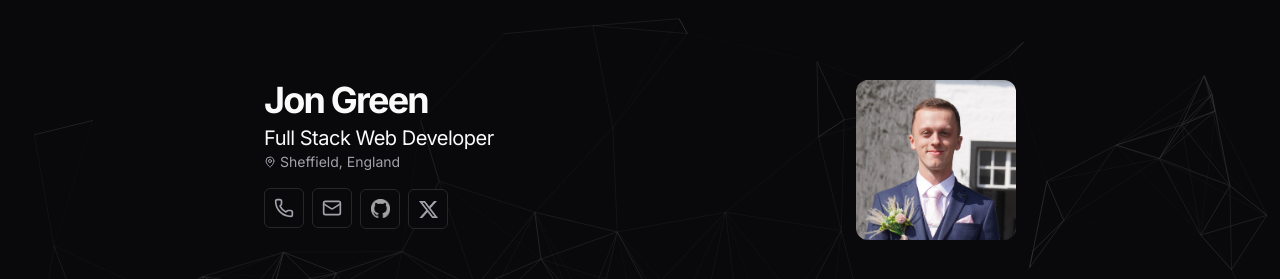
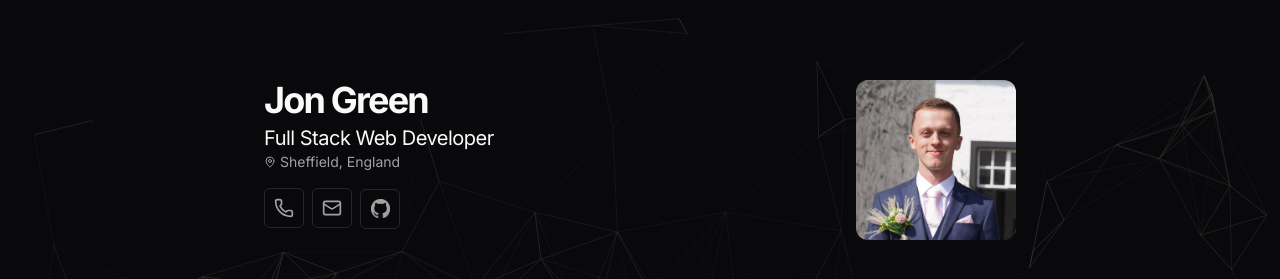
Before and after one commit to jongreen96/Portfolio, a Next.js app: page / in a window 1280 px wide. Shown: the top 279 px of the page. Built offline with nearby package versions, Linux system fonts and the light colour scheme.

Commit message:
Remove unused Twitter button and associated image from homepage

```diff
--- a/src/app/page.tsx
+++ b/src/app/page.tsx
@@ -54,18 +54,6 @@ export default function Home() {
                   width={19}
                   height={19}
                   aria-label='github'
-                />
-              </Link>
-            </Button>
-
-            <Button variant='outline' size='icon' asChild>
-              <Link href='https://twitter.com/JonGreenDotDev' target='_blank'>
-                <Image
-                  src='/x.png'
-                  alt='logo'
-                  width={19}
-                  height={19}
-                  aria-label='twitter'
                 />
               </Link>
             </Button>
```
Also changed, not shown: public/x.png (deleted).
